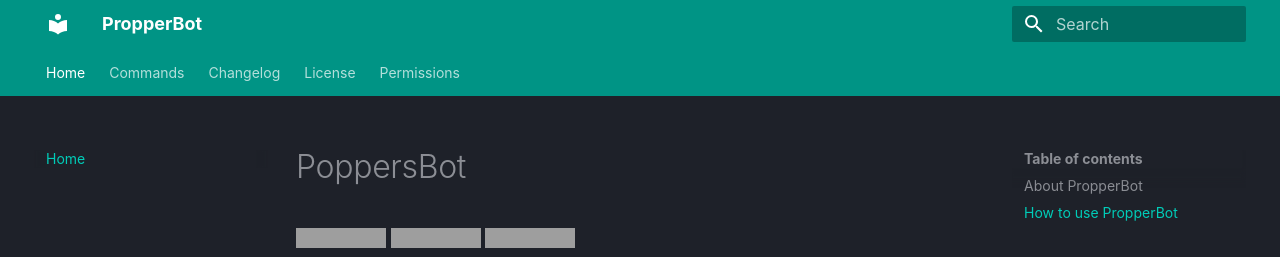
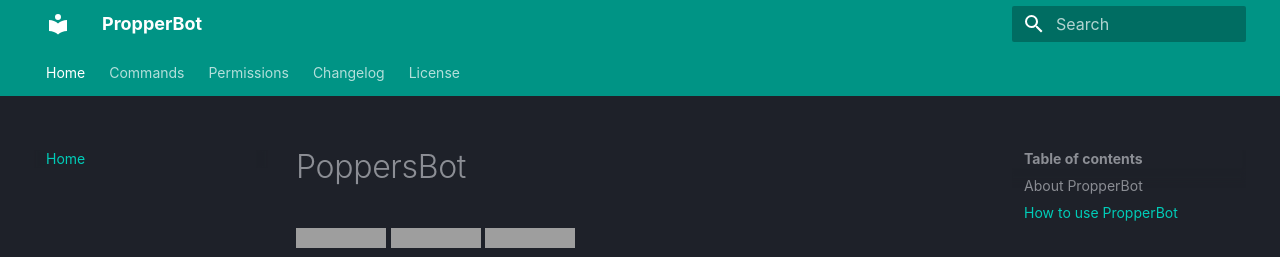
Before and after one commit to PopperDevs/PopperBot-docs, an MkDocs documentation site: the page built from docs/index.md, in a window 1280 px wide. Shown: the top 257 px of the page. Built offline with MkDocs 1.6.1 and Material for MkDocs 9.7.7, drawn with Linux system fonts in a browser that asks for light colours; part of the change alters nothing that is shown; grey boxes are pictures that could not be loaded.

```diff
--- a/mkdocs.yml
+++ b/mkdocs.yml
@@ -5,9 +5,10 @@ copyright: '© 2020 PopperDevs MIT'
 nav:
   - Home: index.md
   - Commands: commands.md
+  - Permissions: permissions.md
   - Changelog: changelog.md
   - License: LICENSE.md
-  - Permissions: permissions.md
+
 
 theme:
   palette:
```
